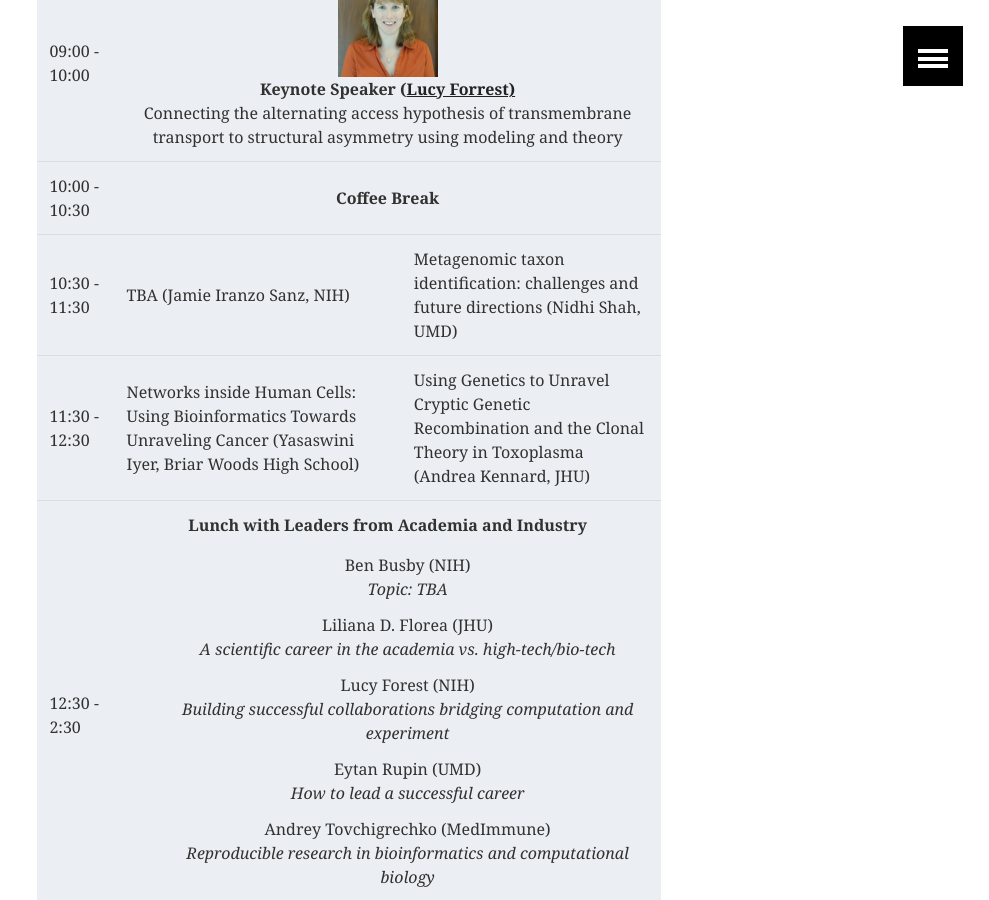
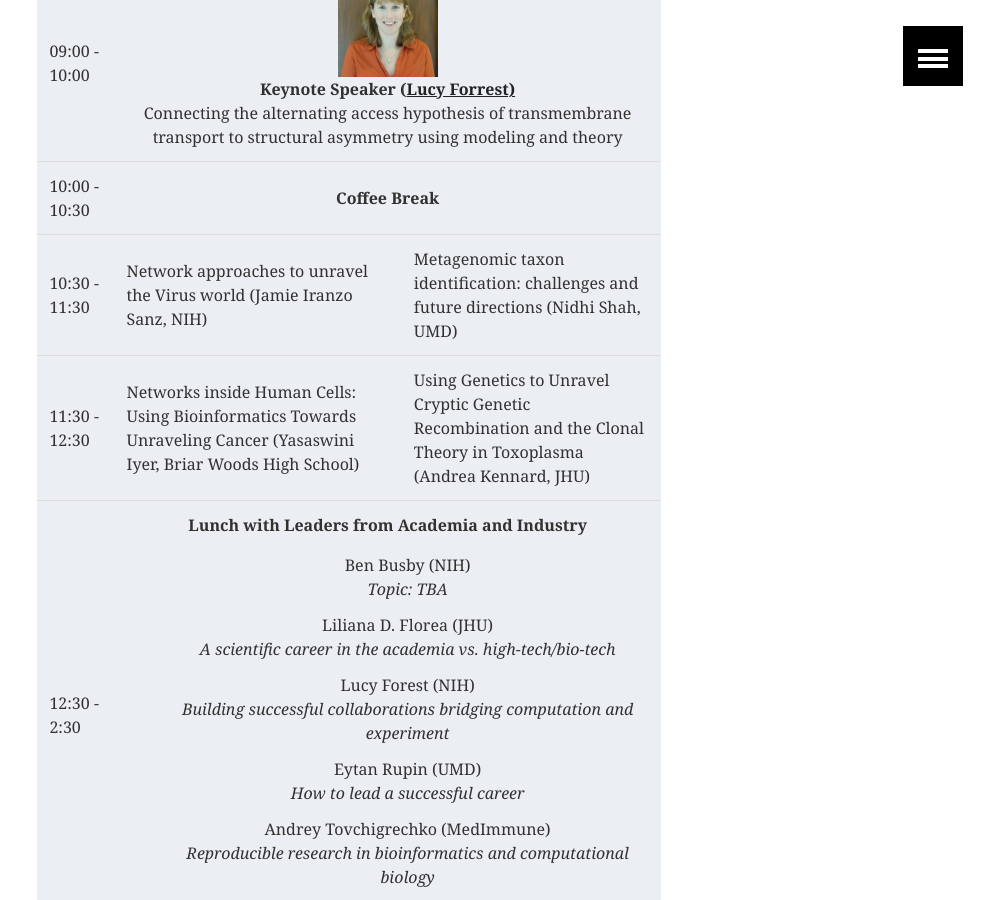
Before and after one commit to iscb-dc-rsg/iscb-dc-rsg.github.io, a Jekyll site: the page built from _pages/workshop2017.md, in a window 1280 px wide and 900 px high, scrolled down 1157 px. Shown: the whole window, without its empty margins (291-1280 px from the left). Built offline with Jekyll 4.4.1, drawn with Linux system fonts in a browser that asks for light colours; our own code applies the rules of GitHub Pages for plain Markdown files.

Commit message:
Update workshop2017.md

```diff
--- a/_pages/workshop2017.md
+++ b/_pages/workshop2017.md
@@ -60,7 +60,7 @@ PHY 1204 (Session B).
     </tr>
     <tr>
       <td>10:30 - 11:30</td>
-      <td>TBA (Jamie Iranzo Sanz, NIH)</td>
+      <td>Network approaches to unravel the Virus world (Jamie Iranzo Sanz, NIH)</td>
       <td>Metagenomic taxon identification: challenges and future directions (Nidhi Shah, UMD)</td>
     </tr>
     <tr>
```
